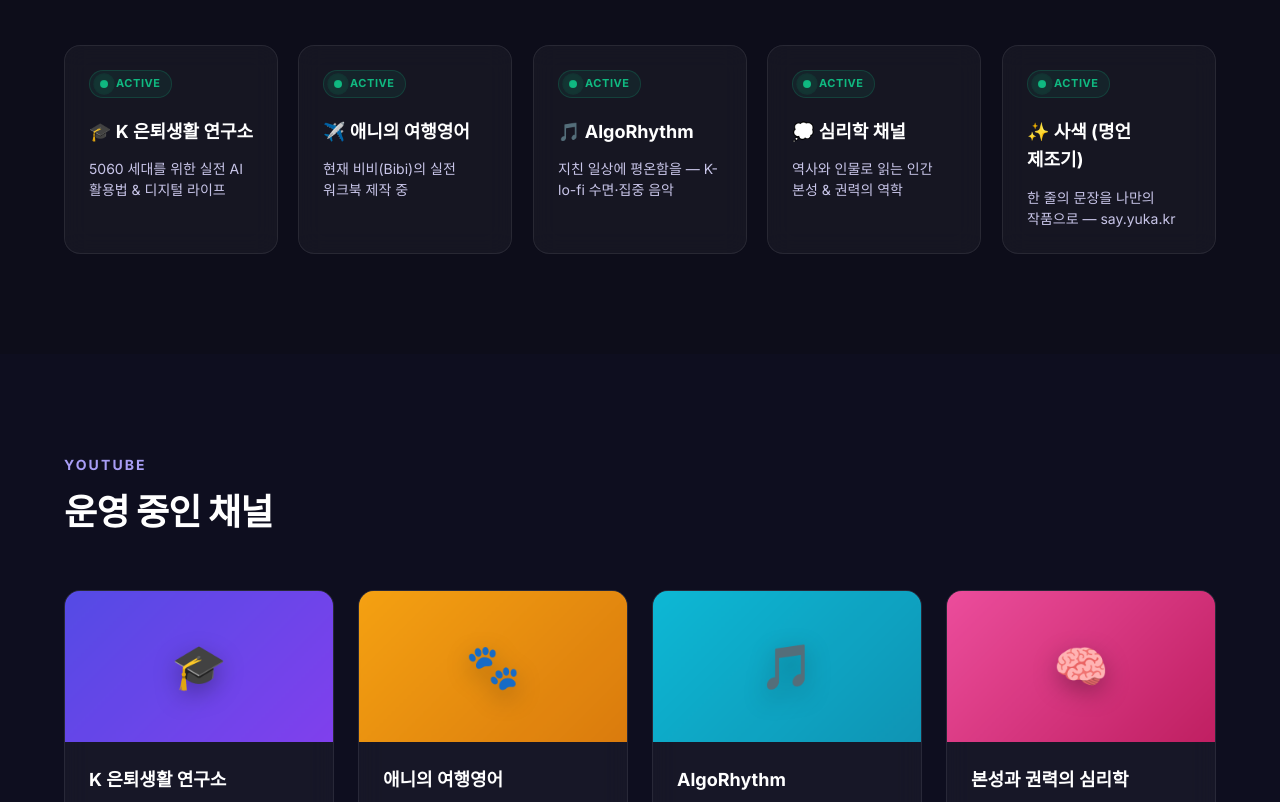
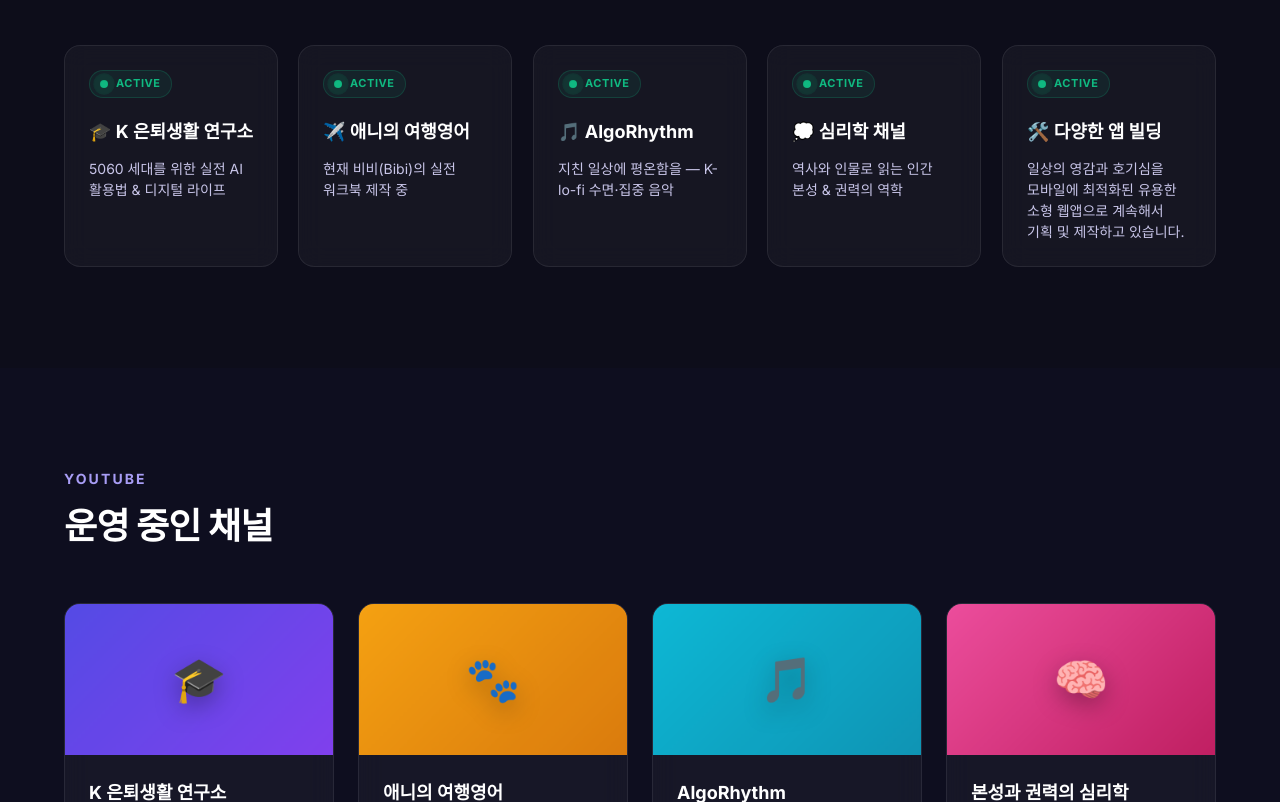
Before and after one commit to yukyongae-web/yukyongae-web.github.io, a plain HTML site: page index.html in a window 1280 px wide. Shown: the part 2166-2968 px from the top of the page. Drawn offline with Linux system fonts and the light colour scheme.

Commit message:
feat: replace 5th NOW card with App Building details

```diff
--- a/index.html
+++ b/index.html
@@ -1412,8 +1412,8 @@
           <div class="active-badge">
             <span class="pulse-dot green"></span>ACTIVE
           </div>
-          <h3 class="now-card-title">✨ 사색 (명언 제조기)</h3>
-          <p class="now-card-desc">한 줄의 문장을 나만의 작품으로 — say.yuka.kr</p>
+          <h3 class="now-card-title">🛠️ 다양한 앱 빌딩</h3>
+          <p class="now-card-desc">일상의 영감과 호기심을 모바일에 최적화된 유용한 소형 웹앱으로 계속해서 기획 및 제작하고 있습니다.</p>
         </div>
       </div>
     </div>
```
